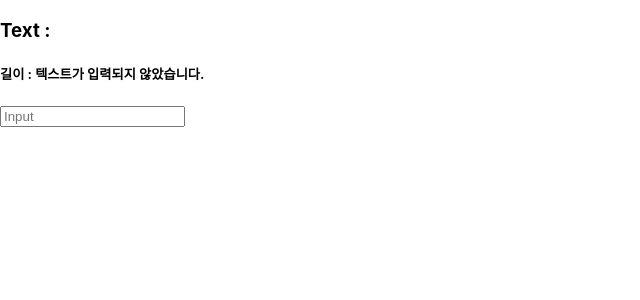
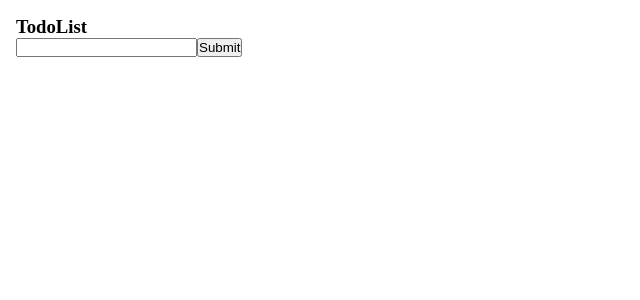
Before and after one commit to Lee-Sang-Beom/study_recoil, a React (Create React App) app: page / in a window 1280 px wide. Shown: the top 300 px of the page, without its empty margins (0-640 px from the left). Built offline with nearby package versions, Linux system fonts and the light colour scheme.

Commit message:
use recoil practice -> todoList (1) : input and output todoList item data

```diff
--- a/package.json
+++ b/package.json
@@ -8,6 +8,7 @@
     "@testing-library/user-event": "^13.5.0",
     "react": "^18.2.0",
     "react-dom": "^18.2.0",
+    "react-router-dom": "^6.4.2",
     "react-scripts": "5.0.1",
     "recoil": "^0.7.6",
     "web-vitals": "^2.1.4"
--- a/src/App.js
+++ b/src/App.js
@@ -1,33 +1,16 @@
+import { BrowserRouter , Route, Routes } from "react-router-dom";
 import "./App.css";
-import { textState, textSeletor } from "./store";
-import { useRecoilState, useRecoilValue } from "recoil";
+import Home from "./pages/Home/Home";
 
 function App() {
-  const [text, setText] = useRecoilState(textState);
-  const { isText, textLength } = useRecoilValue(textSeletor);
-
-  const onChange = (e) => {
-    const value = e.target.value;
-    setText(value);
-  };
   return (
-    <div>
-      <h3>Text : {text}</h3>
-      <h5>
-        길이 :
-        {isText ? (
-          <span>{textLength}</span>
-        ) : (
-          <span> 텍스트가 입력되지 않았습니다. </span>
-        )}
-      </h5>
-      <input
-        type="text"
-        value={text}
-        onChange={onChange}
-        placeholder="Input"
-      ></input>
-    </div>
+    <>
+      <BrowserRouter>
+        <Routes>
+          <Route path="/" exact element={<Home />} />
+        </Routes>
+      </BrowserRouter>
+    </>
   );
 }
 
--- /dev/null
+++ b/src/components/Todolist/Todolist.jsx
@@ -0,0 +1,54 @@
+import { textListAtom, textAtom } from "../../store";
+import { useRecoilState } from "recoil";
+
+// todoItem : todoList에서 입력한 내용을 출력해줌
+function TodoItem({ todo }) {
+  const onChange = (e) => {
+    // const { value } = e.target;
+  };
+
+  return (
+    <div>
+      <input value={todo.text} onChange={onChange} />
+    </div>
+  );
+}
+
+// todoList : todoItem입력과 sumbit 버튼 제공
+export default function Todolist() {
+
+  // useRecoilState : store/index.js에 선언한 atom 접근 및 사용
+  const [textList, setTextList] = useRecoilState(textListAtom);
+  const [text, setText] = useRecoilState(textAtom);
+
+  const onChange = (e) => {
+    const { value } = e.target;
+    setText(value);
+  };
+
+  const onSubmit = (e) => {
+    e.preventDefault();
+
+    const newText = {
+      id: textList.length ? textList.length : 0,
+      text,
+    };
+
+    setTextList((prev) => [...prev, newText]);
+  };
+
+  return (
+    <div>
+      <h3>TodoList</h3>
+      <form onSubmit={onSubmit}>
+        <input value={text} onChange={onChange} />
+        <button type="submit">Submit</button>
+      </form>
+
+      {/* todoList 배열 길이만큼 출력 */}
+      {textList.map((todo) => (
+        <TodoItem todo={todo} />
+      ))}
+    </div>
+  );
+}
--- a/src/index.css
+++ b/src/index.css
@@ -1,13 +1,11 @@
-body {
-  margin: 0;
-  font-family: -apple-system, BlinkMacSystemFont, 'Segoe UI', 'Roboto', 'Oxygen',
-    'Ubuntu', 'Cantarell', 'Fira Sans', 'Droid Sans', 'Helvetica Neue',
-    sans-serif;
-  -webkit-font-smoothing: antialiased;
-  -moz-osx-font-smoothing: grayscale;
+*{
+  margin:0;
+  padding:0;
+  box-sizing: border-box;
 }
 
-code {
-  font-family: source-code-pro, Menlo, Monaco, Consolas, 'Courier New',
-    monospace;
+.container{
+  width: calc(100% - 2rem);
+  height: calc(100vh - 2rem);
+  padding:1rem;
 }
--- /dev/null
+++ b/src/pages/Home/Home.jsx
@@ -0,0 +1,11 @@
+import Todolist from "../../components/Todolist/Todolist";
+
+function Home() {
+  return (
+    <div className="container">
+      <Todolist />
+    </div>
+  );
+}
+
+export default Home;
--- a/src/store/index.js
+++ b/src/store/index.js
@@ -1,19 +1,13 @@
 import { atom, selector } from "recoil";
 
-export const textState = atom({
-    key: 'textState', // unique ID
+// todoList가 담길 배열
+export const textListAtom = atom({
+    key: 'textListAtom', // unique ID
+    default: [], // default value
+})
+
+// todoList의 각 내용이 담김
+export const textAtom = atom({
+    key: 'textAtom', // unique ID
     default: '', // default value
 })
-
-export const textSeletor = selector({
-    key: 'textLengthState', // unique ID
-    get: ({get}) => { // get function
-        const text = get(textState);
-        const textLength = text.length;
-        const isText = textLength ? true : false;
-        return {
-            textLength,
-            isText,
-        };
-    }
-})
```
Also changed, not shown: 2 other files (tests, documents, lock files or other folders).
